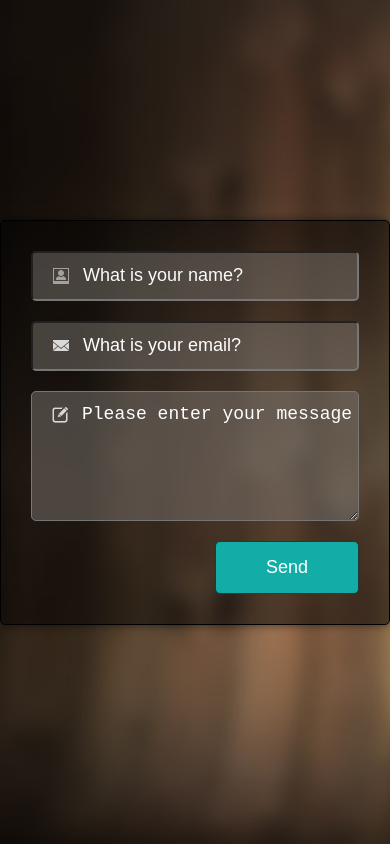
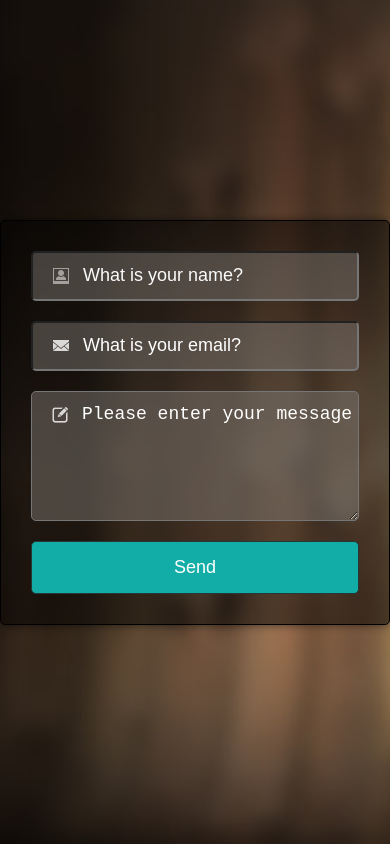
Before and after one commit to raha-frontend/luismruiz-contact-form, a plain HTML site: page index.html in a window 390 px wide. Drawn offline with Linux system fonts and the light colour scheme.

Commit message:
Адаптив

```diff
--- a/style.css
+++ b/style.css
@@ -84,3 +84,10 @@ body {
 .send-btn:hover {
     background-color: #4dbfba;
 }
+
+
+@media (max-width: 575px) {
+    .send-btn {
+        width: 100%;
+    }
+}
```
